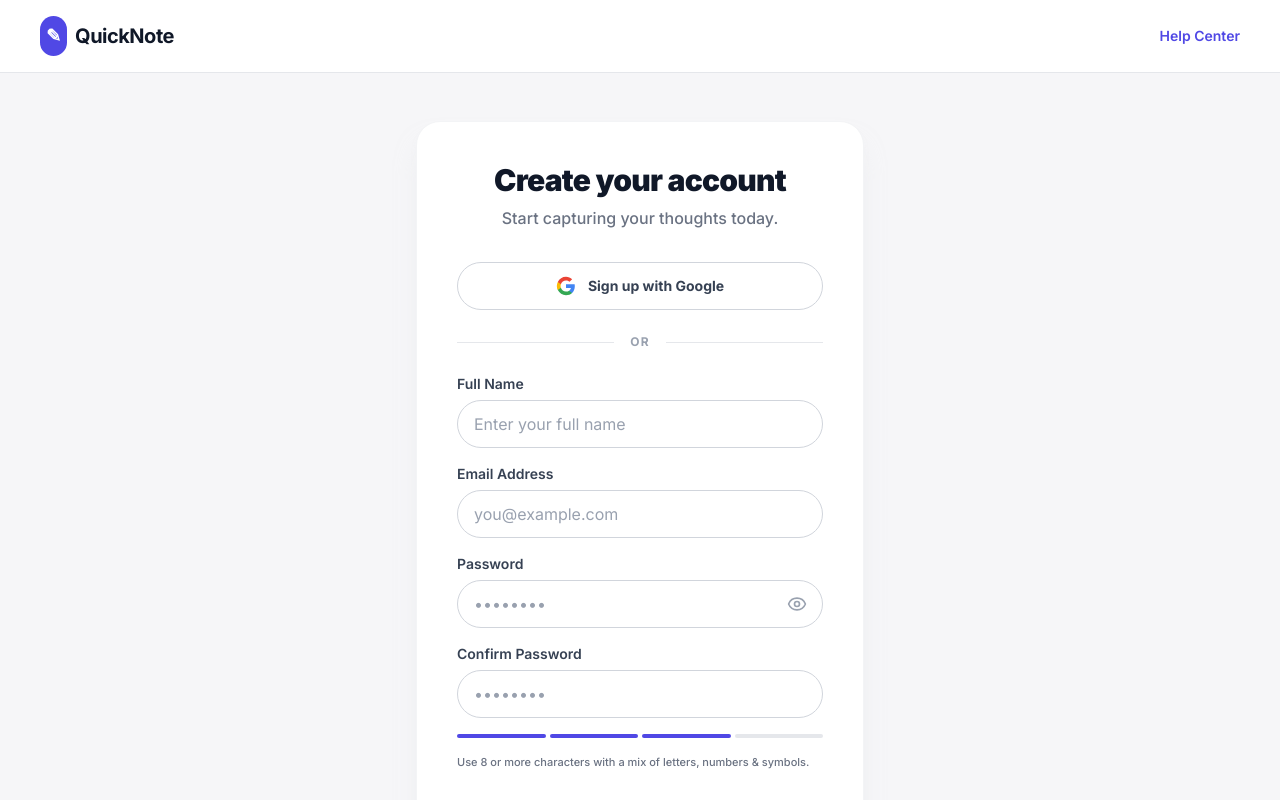
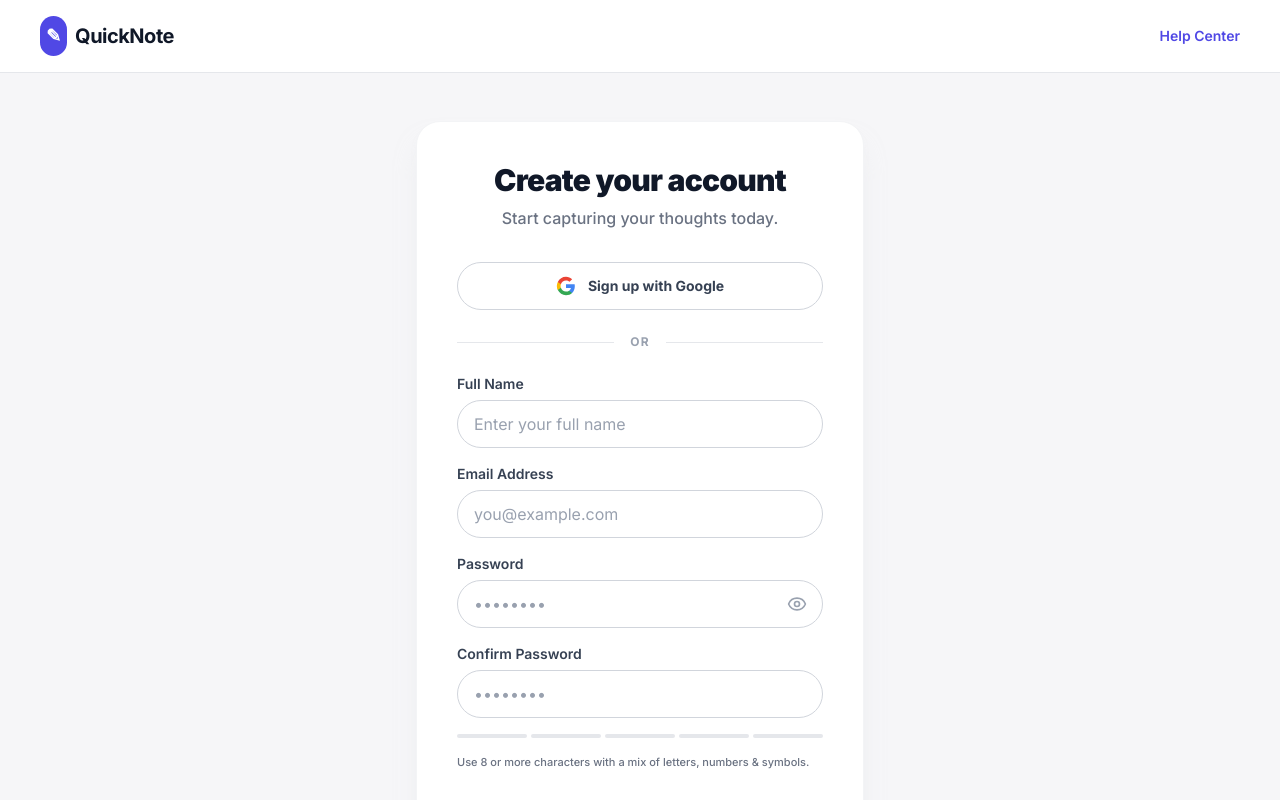
Before and after one commit to DANHCHUNG1405/quick-note-frontend, a Next.js app: page /register in a window 1280 px wide. Shown: the top 800 px of the page. Built offline with nearby package versions, Linux system fonts and the light colour scheme; no server answers.

Commit message:
update: register

```diff
--- a/src/app/(auth)/register/page.tsx
+++ b/src/app/(auth)/register/page.tsx
@@ -2,10 +2,88 @@
 
 import { useState } from "react";
 import { Eye, EyeOff } from "lucide-react";
+import { useRouter } from "next/navigation";
+import { authService } from "@/app/services/auth.service";
+
+const calculatePasswordStrength = (password: string) => {
+  let score = 0;
+
+  if (password.length >= 8) score++;
+  if (/[A-Z]/.test(password)) score++;
+  if (/[a-z]/.test(password)) score++;
+  if (/[0-9]/.test(password)) score++;
+  if (/[^A-Za-z0-9]/.test(password)) score++;
+
+  return score; // 0 -> 5
+};
+
+const getStrengthLabel = (score: number) => {
+  if (score <= 2) return "Weak";
+  if (score === 3) return "Medium";
+  if (score === 4) return "Strong";
+  return "Very Strong";
+};
+
+const getStrengthColor = (score: number) => {
+  if (score <= 2) return "bg-red-500";
+  if (score === 3) return "bg-yellow-500";
+  if (score === 4) return "bg-blue-500";
+  return "bg-green-500";
+};
 
 export default function RegisterPage() {
+  const router = useRouter();
+
   const [showPassword, setShowPassword] = useState(false);
+  const [loading, setLoading] = useState(false);
 
+  const [form, setForm] = useState({
+    fullName: "",
+    email: "",
+    password: "",
+    confirmPassword: "",
+  });
+
+  const [error, setError] = useState<string | null>(null);
+
+  const passwordScore = calculatePasswordStrength(form.password);
+
+  const handleChange = (e: React.ChangeEvent<HTMLInputElement>) => {
+    setForm({
+      ...form,
+      [e.target.name]: e.target.value,
+    });
+  };
+
+  const handleSubmit = async (e: React.FormEvent) => {
+    e.preventDefault();
+    setError(null);
+
+    if (form.password !== form.confirmPassword) {
+      setError("Passwords do not match");
+      return;
+    }
+
+    try {
+      setLoading(true);
+
+      await authService.register({
+        fullName: form.fullName,
+        email: form.email,
+        password: form.password,
+      });
+
+      router.push("/login");
+    } catch (err: unknown) {
+      if (err instanceof Error) {
+        setError(err.message);
+      } else {
+        setError("Registration failed");
+      }
+    } finally {
+      setLoading(false);
+    }
+  };
   return (
     <section className="bg-background-light">
       {/* Header */}
@@ -78,7 +156,7 @@ export default function RegisterPage() {
           </div>
 
           {/* Form */}
-          <form className="space-y-4">
+          <form className="space-y-4" onSubmit={handleSubmit}>
             {/* Full Name */}
             <div>
               <label className="block text-sm font-semibold text-gray-700 mb-1.5">
@@ -86,7 +164,10 @@ export default function RegisterPage() {
               </label>
               <input
                 type="text"
+                name="fullName"
+                value={form.fullName}
                 placeholder="Enter your full name"
+                onChange={handleChange}
                 className="w-full h-12 px-4 rounded-xl border border-gray-300 bg-white text-gray-900 focus:ring-2 focus:ring-primary focus:border-transparent transition-all outline-none placeholder:text-gray-400"
               />
             </div>
@@ -98,7 +179,10 @@ export default function RegisterPage() {
               </label>
               <input
                 type="email"
+                name="email"
+                value={form.email}
                 placeholder="you@example.com"
+                onChange={handleChange}
                 className="w-full h-12 px-4 rounded-xl border border-gray-300 bg-white text-gray-900 focus:ring-2 focus:ring-primary focus:border-transparent transition-all outline-none placeholder:text-gray-400"
               />
             </div>
@@ -113,6 +197,9 @@ export default function RegisterPage() {
                 <input
                   type={showPassword ? "text" : "password"}
                   placeholder="••••••••"
+                  name="password"
+                  value={form.password}
+                  onChange={handleChange}
                   className="w-full h-12 px-4 pr-12 rounded-xl border border-gray-300 bg-white text-gray-900 focus:ring-2 focus:ring-primary focus:border-transparent transition-all outline-none placeholder:text-gray-400"
                 />
 
@@ -138,28 +225,48 @@ export default function RegisterPage() {
               <input
                 type="password"
                 placeholder="••••••••"
+                name="confirmPassword"
+                value={form.confirmPassword}
+                onChange={handleChange}
                 className="w-full h-12 px-4 rounded-xl border border-gray-300 bg-white text-gray-900 focus:ring-2 focus:ring-primary focus:border-transparent transition-all outline-none placeholder:text-gray-400"
               />
             </div>
 
             {/* Password Strength */}
-            <div className="flex gap-1 mt-2">
-              <div className="h-1 flex-1 bg-primary rounded-full"></div>
-              <div className="h-1 flex-1 bg-primary rounded-full"></div>
-              <div className="h-1 flex-1 bg-primary rounded-full"></div>
-              <div className="h-1 flex-1 bg-gray-200 rounded-full"></div>
+            <div className="mt-2">
+              <div className="flex gap-1">
+                {[1, 2, 3, 4, 5].map((level) => (
+                  <div
+                    key={level}
+                    className={`h-1 flex-1 rounded-full ${
+                      passwordScore >= level
+                        ? getStrengthColor(passwordScore)
+                        : "bg-gray-200"
+                    }`}
+                  />
+                ))}
+              </div>
+
+              {form.password && (
+                <p className="text-xs mt-1 font-semibold">
+                  {getStrengthLabel(passwordScore)}
+                </p>
+              )}
             </div>
 
             <p className="text-[11px] text-gray-500 font-medium">
               Use 8 or more characters with a mix of letters, numbers &amp;
               symbols.
             </p>
-
+            {error && (
+              <div className="text-sm text-red-500 font-medium">{error}</div>
+            )}
             <button
               type="submit"
+              disabled={loading}
               className="w-full h-12 mt-6 bg-primary hover:bg-opacity-90 text-white font-bold rounded-xl transition-all shadow-lg shadow-primary/20"
             >
-              Create account
+              {loading ? "Creating..." : "Create account"}
             </button>
           </form>
 
--- a/src/app/types/auth.types.ts
+++ b/src/app/types/auth.types.ts
@@ -1,4 +1,5 @@
 export interface RegisterPayload {
+  fullName: string;
   email: string;
   password: string;
 }
```
